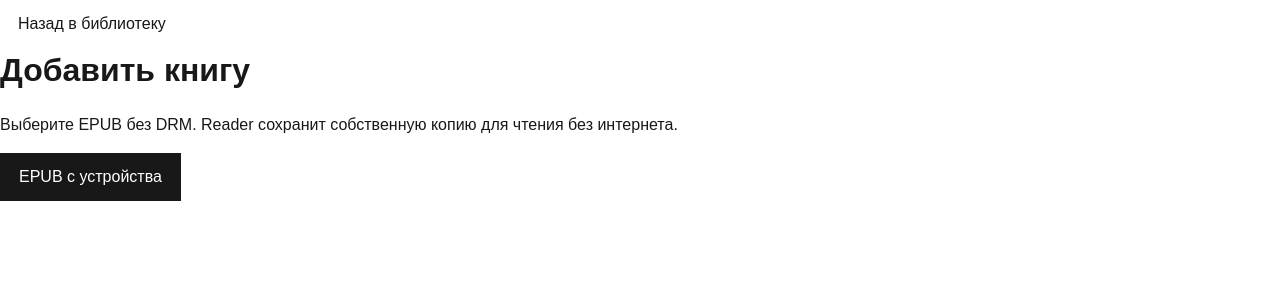
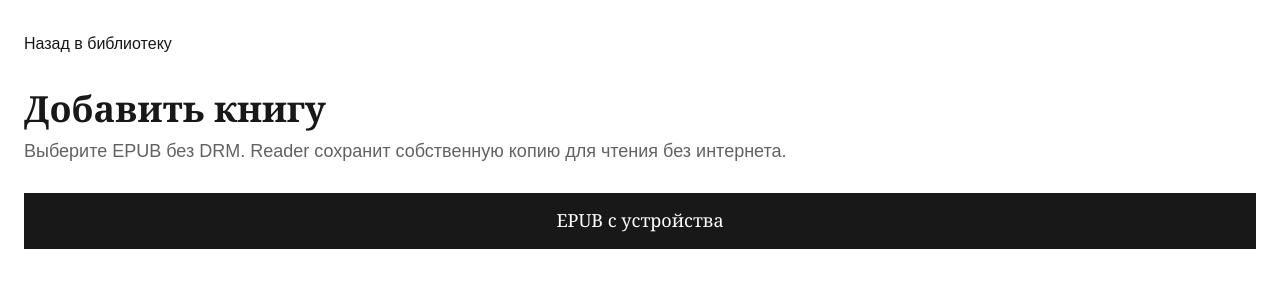
Before and after one commit to kubasovp/kubasovp.github.io, a plain HTML site: page reader/add-book.html in a window 1280 px wide. Drawn offline with Linux system fonts and the light colour scheme.

Commit message:
Style add-book reference screen

```diff
--- a/reader/styles.css
+++ b/reader/styles.css
@@ -99,6 +99,33 @@ h1, h2, p { margin-top: 0; }
   margin-top: 8px;
   min-height: 48px;
   padding-inline: 0;
+}
+
+.add-book {
+  width: 100%;
+  padding: 20px 24px 40px;
+}
+.add-book__back {
+  min-height: 48px;
+  padding-inline: 0;
+}
+.add-book__title {
+  margin: 20px 0 0;
+  font-family: Georgia, "Times New Roman", serif;
+  font-size: 36px;
+  line-height: 1.15;
+  font-weight: 700;
+}
+.add-book__description {
+  margin: 10px 0 28px;
+  color: var(--muted);
+  font-size: 18px;
+}
+.add-book__choose {
+  width: 100%;
+  min-height: 56px;
+  font-family: Georgia, "Times New Roman", serif;
+  font-size: 18px;
 }
 
 .reader {
```
